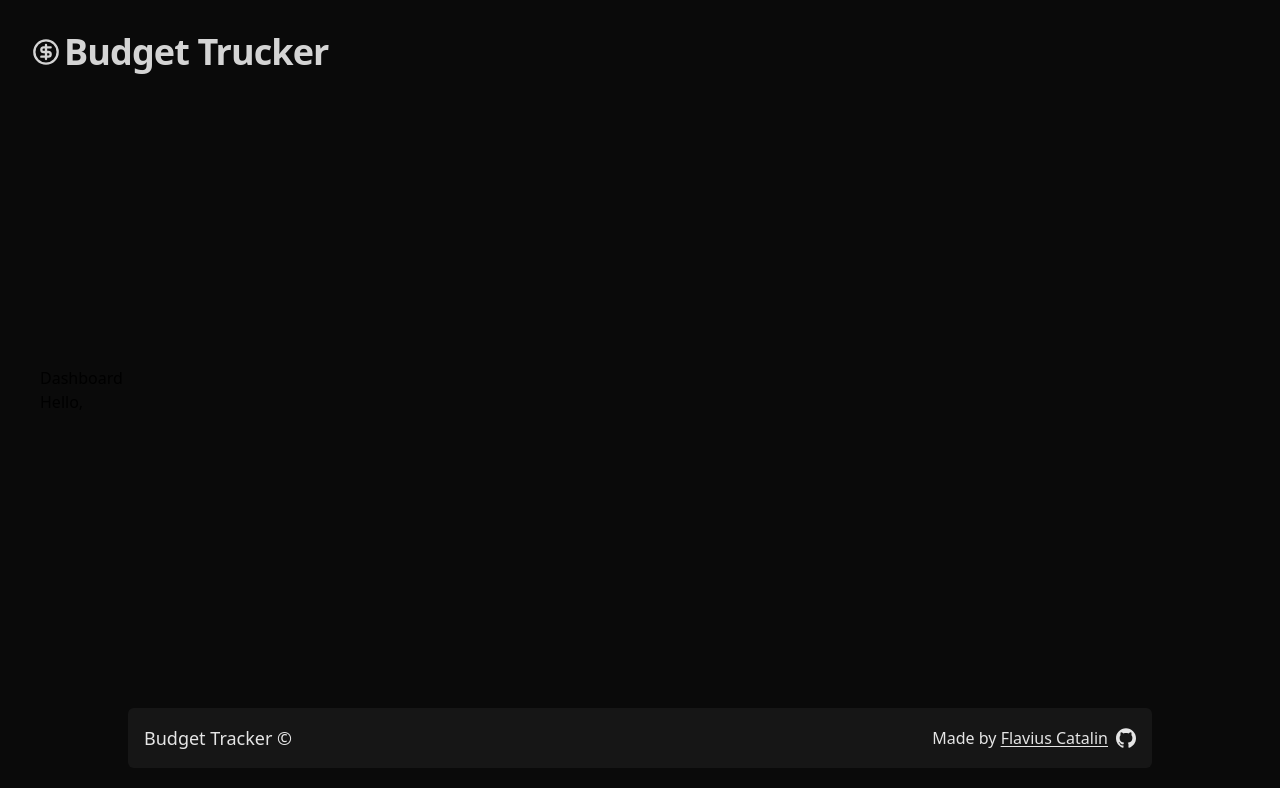
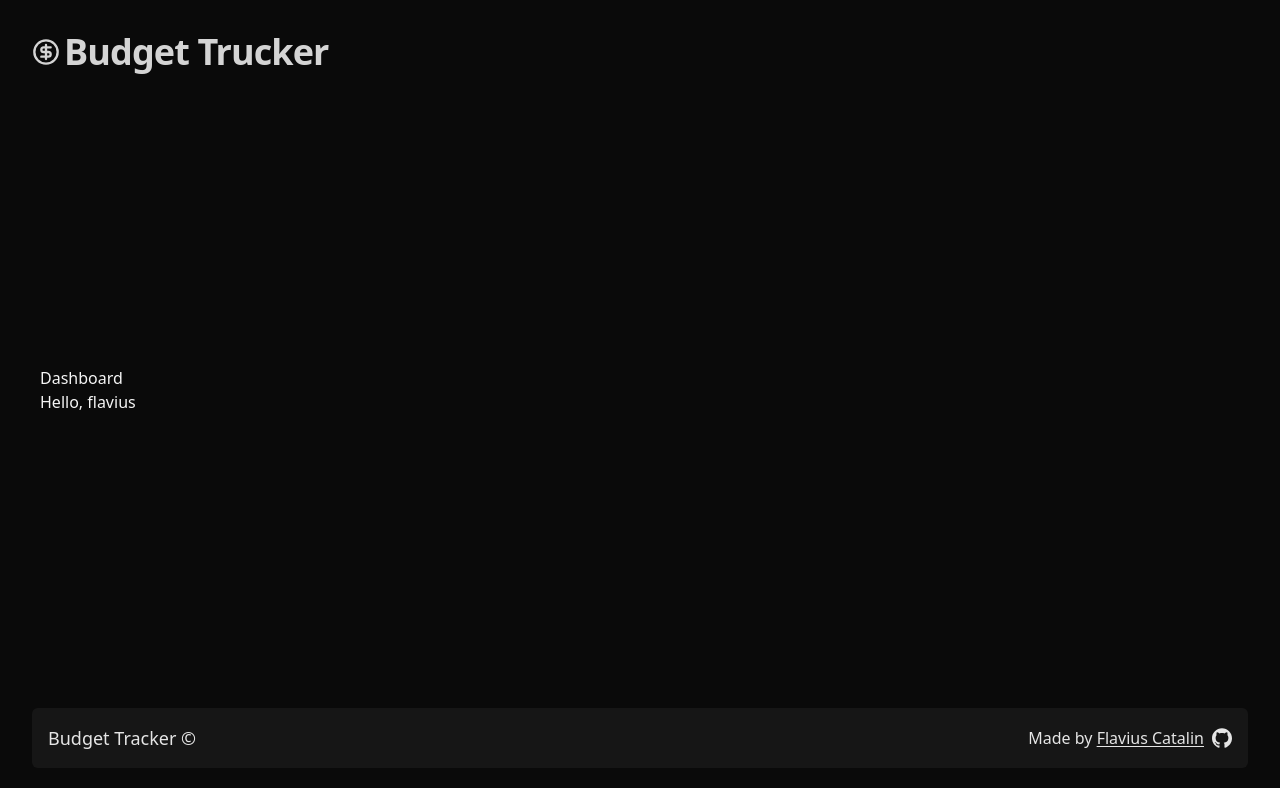
Before and after one commit to kete102/budget-tracker, a React (Vite) app in the folder frontend/: page /dashboard in a window 1280 px wide. Shown: the top 788 px of the page. Built offline with nearby package versions, Linux system fonts and the light colour scheme.

Commit message:
fix: styles

```diff
--- a/frontend/src/components/footer.tsx
+++ b/frontend/src/components/footer.tsx
@@ -4,7 +4,7 @@ import Github from "@/components/icons/github-icon"
 function Footer() {
 
   return (
-    <footer className="w-full max-w-5xl mx-auto text-center flex items-center justify-between sticky bg-neutral-100/5 p-4 rounded-md">
+    <footer className="w-full  mx-auto text-center flex items-center justify-between sticky bg-neutral-100/5 p-4 rounded-md">
       <p className='text-neutral-200 text-lg font-medium'>Budget Tracker &copy;</p>
       <h3 className="text-neutral-200 text-md font-medium">
         Made by {''}
--- a/frontend/src/pages/dashboard-page.tsx
+++ b/frontend/src/pages/dashboard-page.tsx
@@ -1,13 +1,10 @@
-import { useAuth } from "@/hooks/useAuth"
 
 function DashboardPage() {
-  const context = useAuth()
-  console.log(context)
 
   return (
-    <div className="h-full w-full flex flex-col justify-center p-2">
+    <div className="h-full text-neutral-100 w-full flex flex-col justify-center p-2">
       <h1>Dashboard</h1>
-      <p>Hello, {JSON.stringify(context.user)}</p>
+      <p>Hello, flavius</p>
     </div>
   )
 }
--- a/frontend/src/pages/not-found.tsx
+++ b/frontend/src/pages/not-found.tsx
@@ -4,7 +4,7 @@ import { Link } from "react-router"
 
 function NotFound() {
   return (
-    <div className="w-full min-h-screen text-center flex flex-col p-2">
+    <div className="w-full h-full text-center flex flex-col p-2">
       <section className="flex grow flex-col items-center text-center justify-center">
         <Header />
         <h1 className="text-neutral-400 text-xl mt-4">Oops, something wrong ocurred</h1>
```
